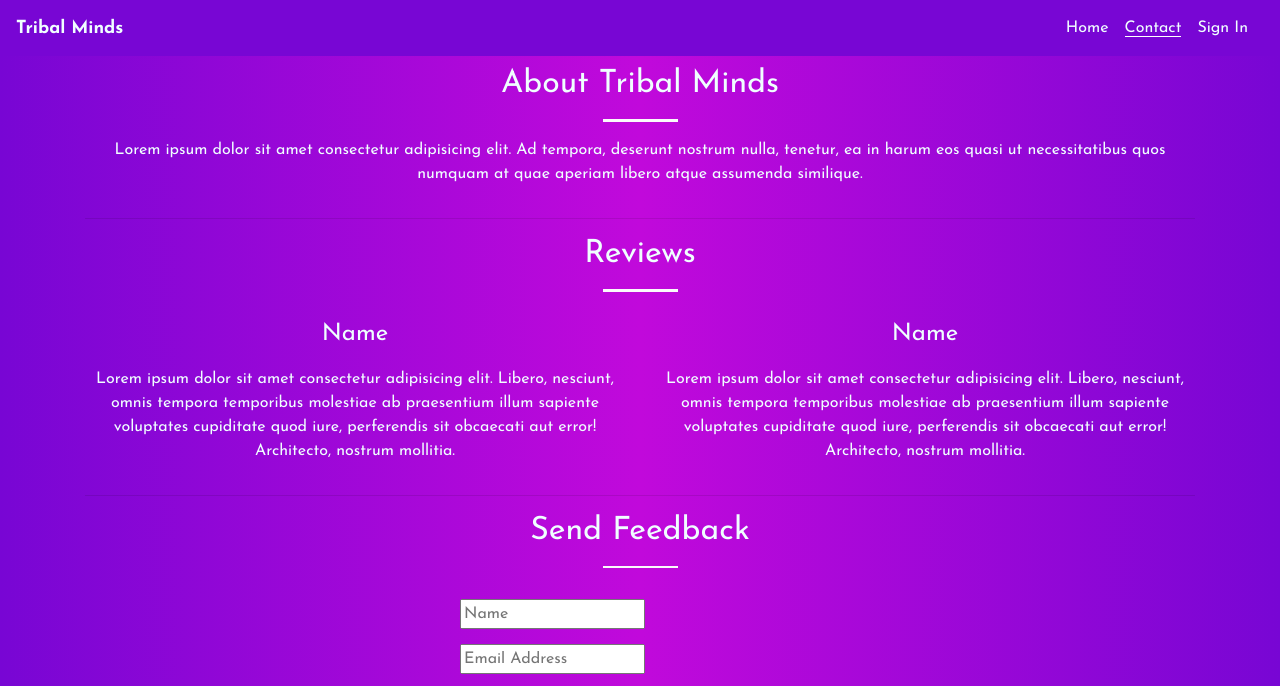
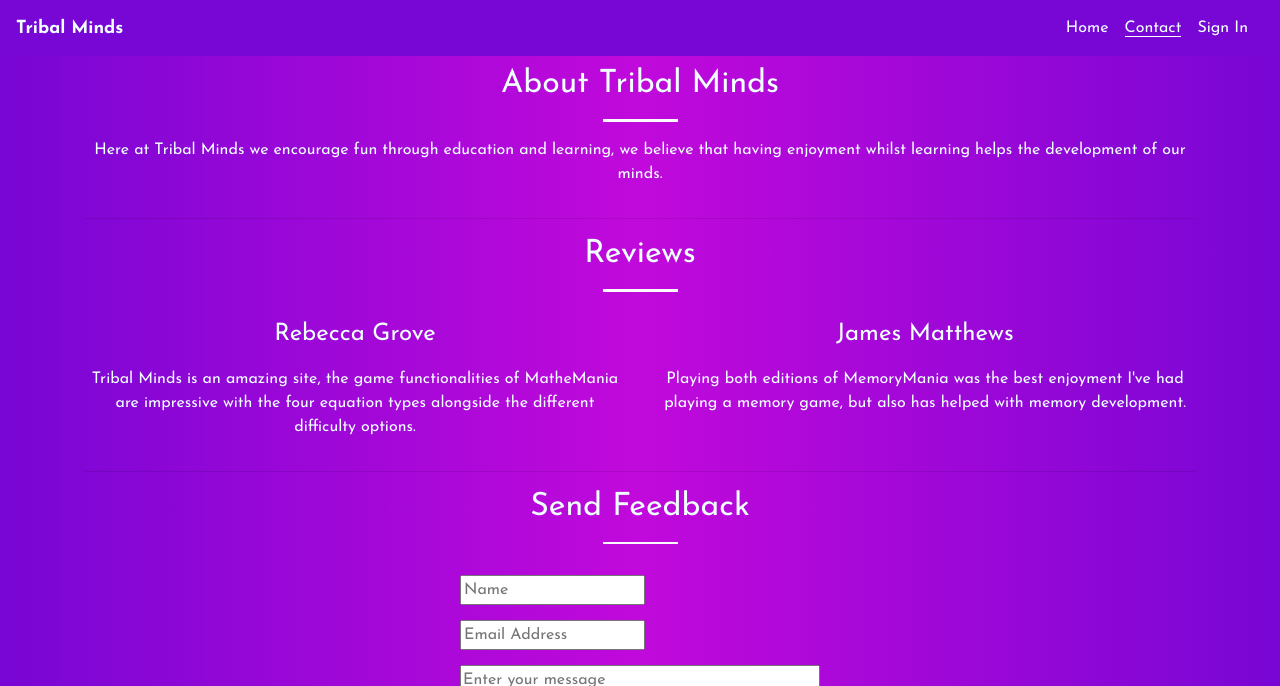
Before and after one commit to ABaron21/Project-2, a plain HTML site: page contact.html in a window 1280 px wide. Shown: the top 686 px of the page. Drawn offline with nearby package versions, Linux system fonts and the light colour scheme.

Commit message:
Add text to contact.html

```diff
--- a/contact.html
+++ b/contact.html
@@ -42,12 +42,8 @@
                 <div class="col-12 text-center">
                     <h2 class="about-title">About Tribal Minds</h2>
                     <hr class="block-divider-thin">
-                    <p class="about-text">Lorem ipsum dolor sit amet consectetur adipisicing elit. Ad tempora, deserunt
-                        nostrum nulla,
-                        tenetur,
-                        ea
-                        in harum eos quasi ut necessitatibus quos numquam at quae aperiam libero atque assumenda
-                        similique.
+                    <p class="about-text">Here at Tribal Minds we encourage fun through education and learning, we
+                        believe that having enjoyment whilst learning helps the development of our minds.
                     </p>
                 </div>
             </div>
@@ -64,22 +60,14 @@
             </div>
             <div class="row text-center">
                 <div class="review-item col-12 col-md-6">
-                    <h4 class="review-name">Name</h4>
-                    <p class="review-text">Lorem ipsum dolor sit amet consectetur adipisicing elit. Libero, nesciunt,
-                        omnis
-                        tempora temporibus
-                        molestiae ab praesentium illum sapiente voluptates cupiditate quod iure, perferendis sit
-                        obcaecati
-                        aut error! Architecto, nostrum mollitia.</p>
+                    <h4 class="review-name">Rebecca Grove</h4>
+                    <p class="review-text">Tribal Minds is an amazing site, the game functionalities of MatheMania are
+                        impressive with the four equation types alongside the different difficulty options.</p>
                 </div>
                 <div class="review-item col-12 col-md-6">
-                    <h4 class="review-name">Name</h4>
-                    <p class="review-text">Lorem ipsum dolor sit amet consectetur adipisicing elit. Libero, nesciunt,
-                        omnis
-                        tempora temporibus
-                        molestiae ab praesentium illum sapiente voluptates cupiditate quod iure, perferendis sit
-                        obcaecati
-                        aut error! Architecto, nostrum mollitia.</p>
+                    <h4 class="review-name">James Matthews</h4>
+                    <p class="review-text">Playing both editions of MemoryMania was the best enjoyment I've had playing
+                        a memory game, but also has helped with memory development.</p>
                 </div>
             </div>
         </div>
```
